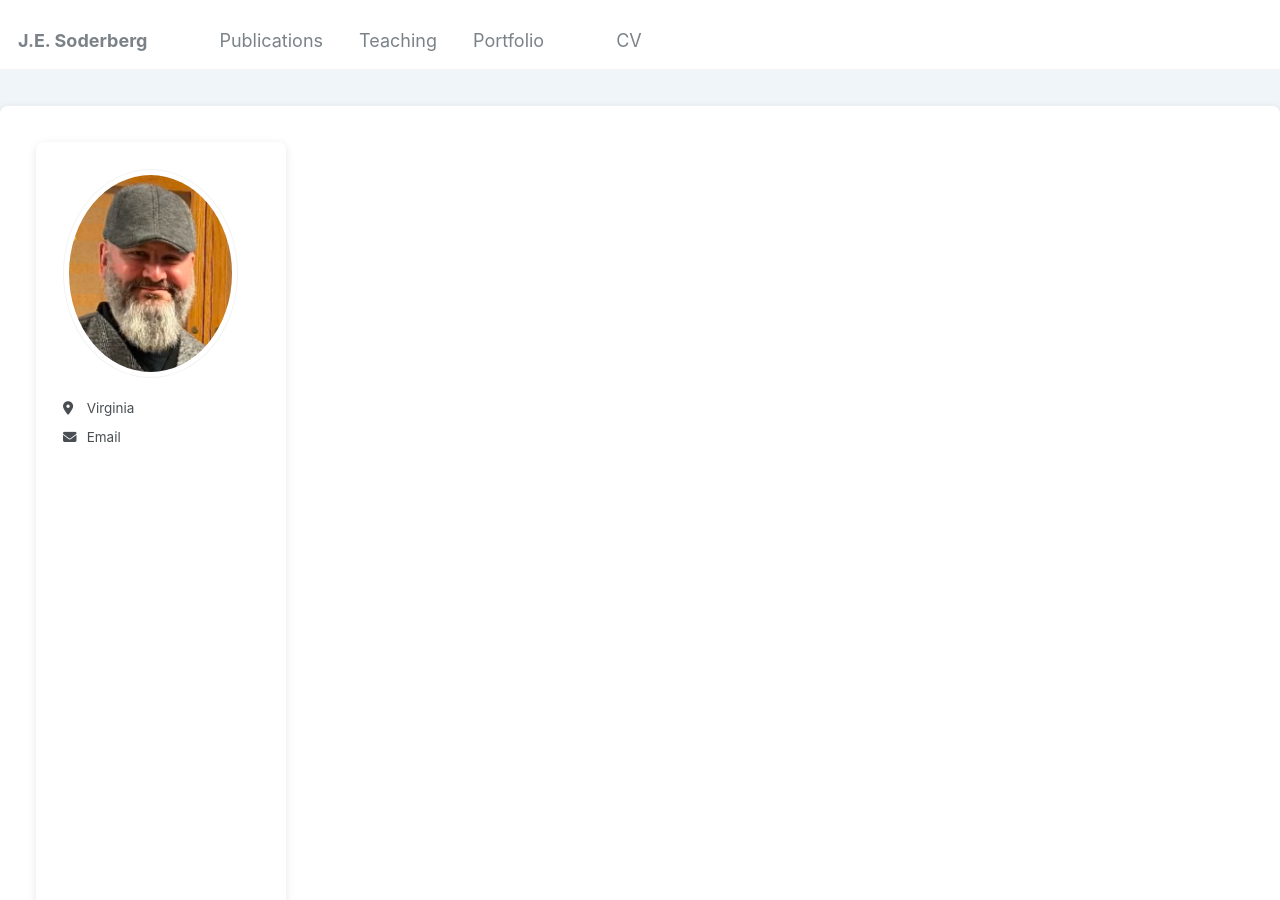
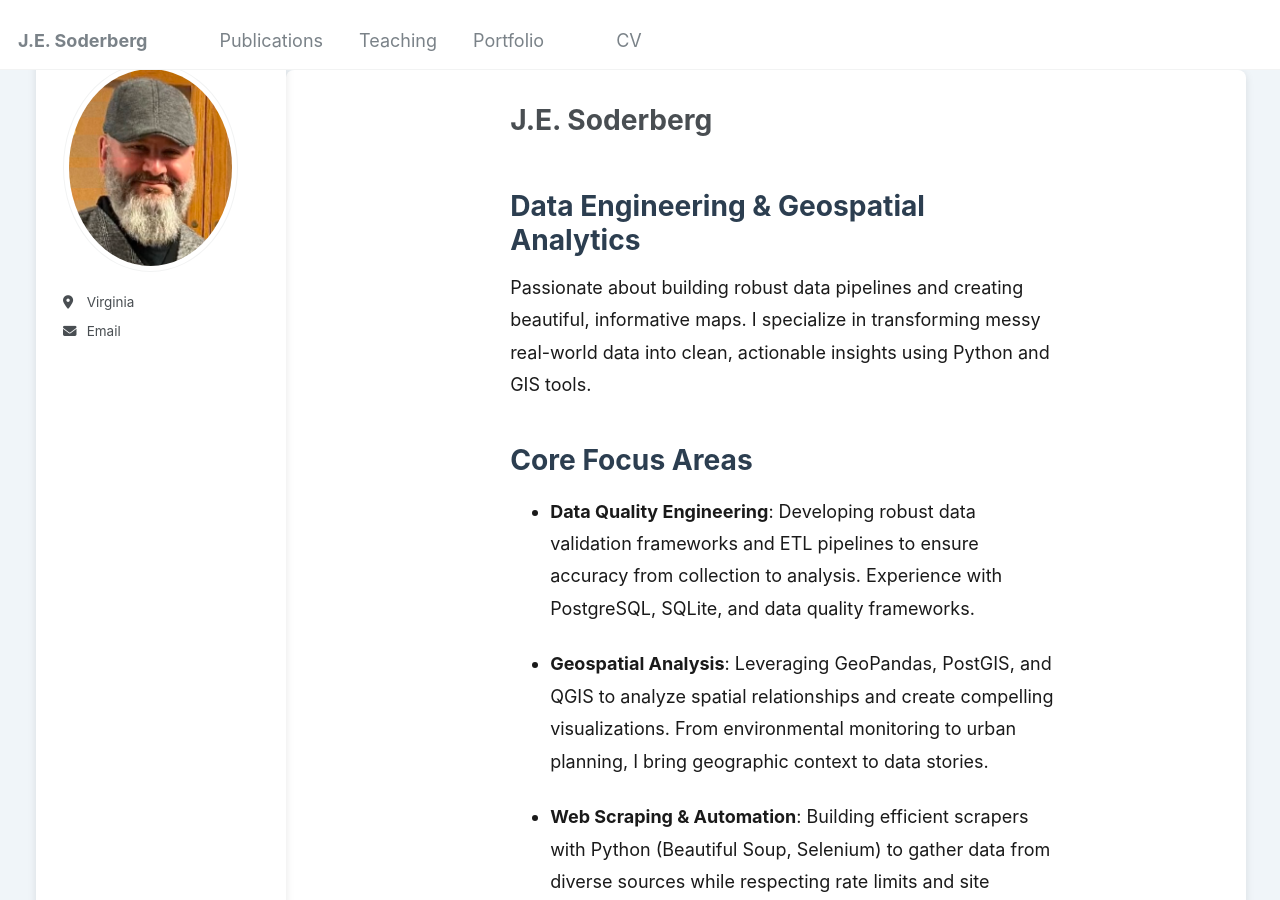
Before and after one commit to jesoderberg/github.io, a Jekyll site: the page built from _pages/about.md, in a window 1280 px wide and 900 px high. Built offline with Jekyll 4.4.1, drawn with Linux system fonts in a browser that asks for light colours.

Commit message:
Update main.scss

```diff
--- a/assets/css/main.scss
+++ b/assets/css/main.scss
@@ -31,52 +31,46 @@ body {
     background-color: #f0f5f9;
 }
 
-/* Grid container adjustments */
+/* First, we'll set up a container for our overall layout */
 .initial-content,
 .search-content {
     @media (min-width: 80em) {
         max-width: 1440px;
-        margin-left: auto;
-        margin-right: auto;
-        padding-left: 1em;
-        padding-right: 1em;
-        display: flex;
-        flex-direction: row;
+        margin: 0 auto; /* This centers the entire container */
+        padding: 0 2em;
+        position: relative; /* This helps with positioning child elements */
     }
 }
 
-/* Sidebar positioning */
+/* Now we'll position the sidebar absolutely to prevent it from affecting the main content flow */
 .sidebar {
     @media (min-width: 80em) {
+        position: absolute;
+        left: 2em; /* Matches the container padding */
         width: 250px;
-        margin-right: 2em;
-        position: relative;
-        float: none;
         background-color: white;
         padding: 1.5em;
         border-radius: 8px;
         box-shadow: 0 2px 8px rgba(0,0,0,0.1);
-        flex-shrink: 0;
 
         &.sticky {
-            position: sticky;
+            position: fixed;
             top: 2em;
         }
     }
 }
 
-/* Main content area */
+/* Finally, we'll center the main content within the container */
 #main {
     @media (min-width: 80em) {
-        flex: 1;
-        min-width: 0;
+        max-width: 960px; /* Or whatever maximum width you prefer */
+        margin: 0 auto; /* This centers the main content */
+        padding: 2em;
         background-color: white;
-        padding: 2em;
         border-radius: 8px;
         box-shadow: 0 2px 8px rgba(0,0,0,0.1);
-        margin-left: 0;
-        width: auto;
-        float: none;
+        /* Add left margin to prevent overlap with sidebar */
+        margin-left: calc(250px + 2em);
     }
 }
 
```
